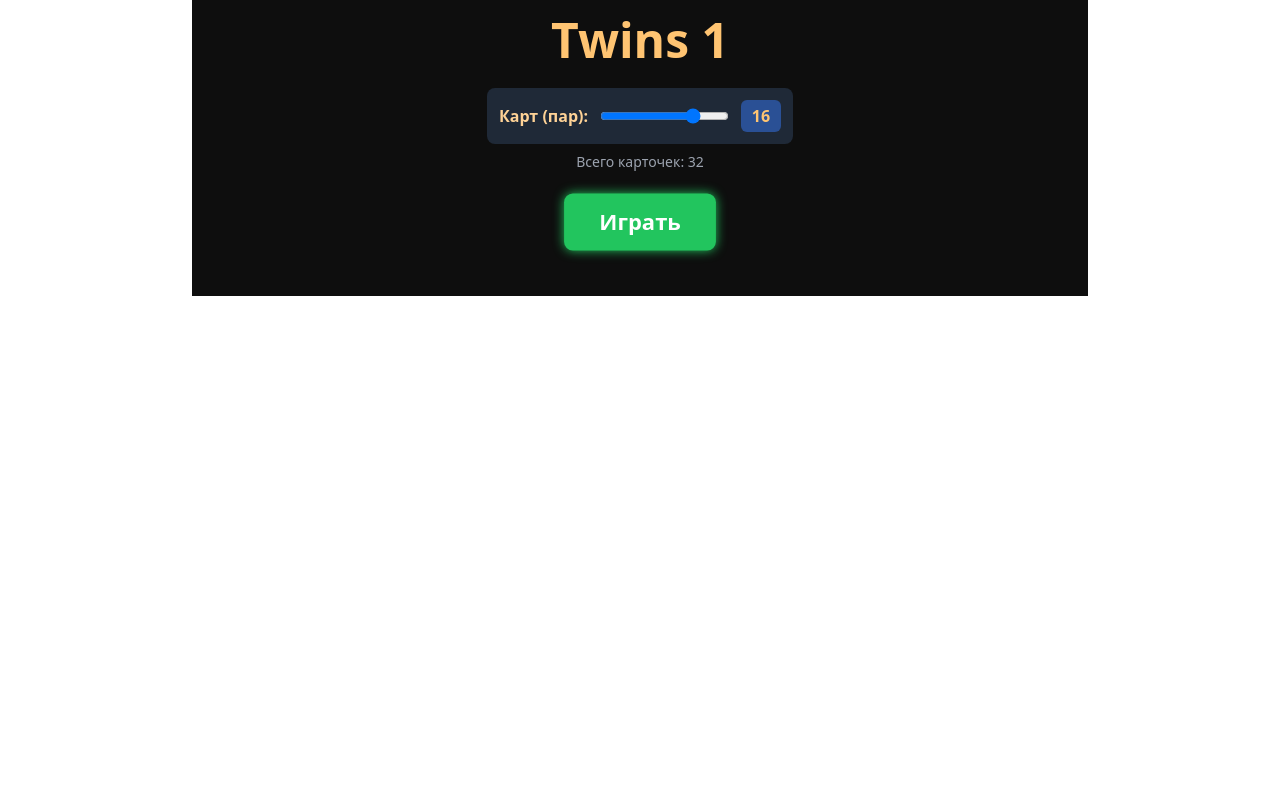
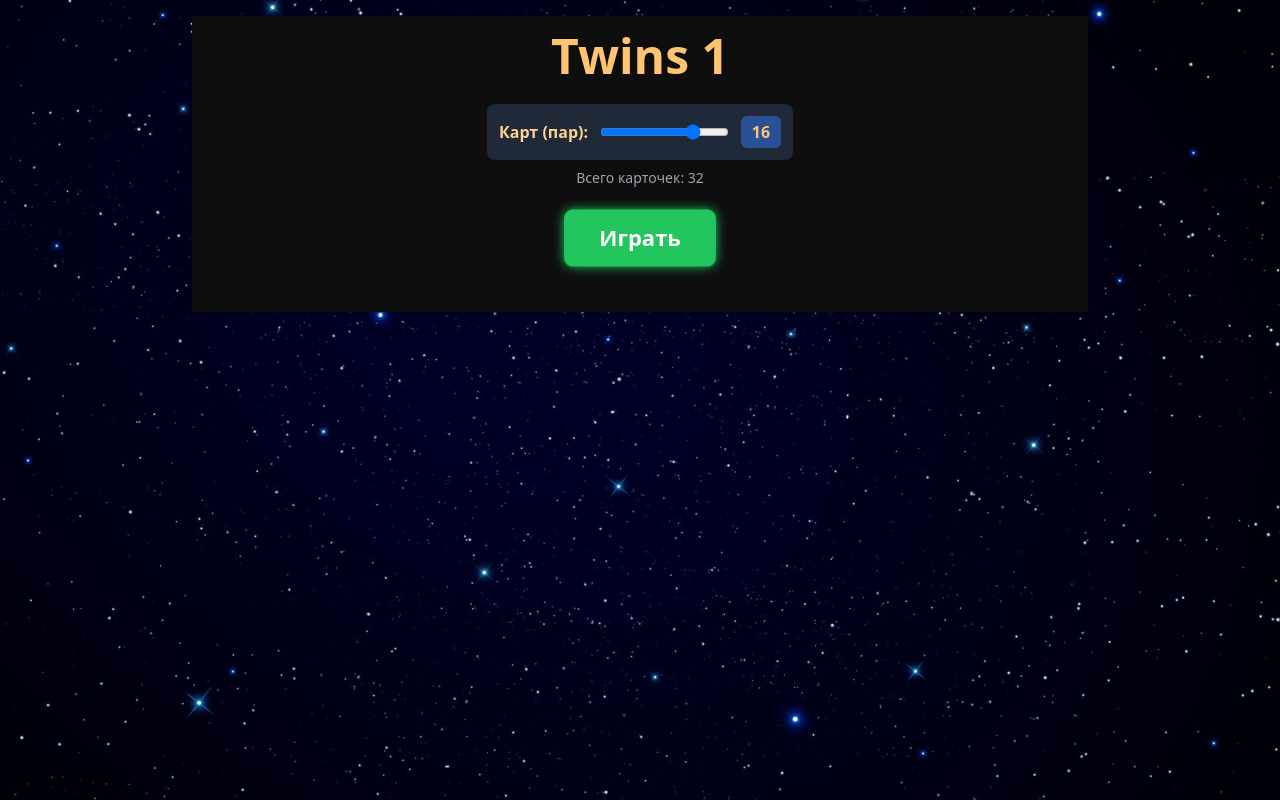
Before and after one commit to shaula-hub/twins1, a React (Vite) app: page / in a window 1280 px wide. Built offline with nearby package versions, Linux system fonts and the light colour scheme.

Commit message:
Final tuning

```diff
--- a/src/components/twins1.jsx
+++ b/src/components/twins1.jsx
@@ -164,7 +164,8 @@ const Twins1 = () => {
       newCards.push(card1, card2);
     });
 
-    // Shuffle the cards
+    // Shuffle the cards 2 times
+    newCards = shuffleCards(newCards);
     newCards = shuffleCards(newCards);
 
     // Then assign sequence numbers up to their final position
@@ -504,6 +505,18 @@ const Twins1 = () => {
 
   return (
     <div
+      className="flex flex-col items-center w-full min-h-screen"
+      style={{
+        backgroundImage: `url(${import.meta.env.BASE_URL}background.jpg)`,
+        backgroundSize: "cover",
+        backgroundPosition: "center center",
+        backgroundRepeat: "no-repeat",
+        backgroundAttachment: "fixed",
+        userSelect: "none",
+        padding: "1rem",
+      }}
+    >
+      <div
         className="flex flex-col items-center text-white w-full max-w-4xl mx-auto p-4"
         style={{ backgroundColor: "#0E0E0E", color: "#FFC472" }}
       >
@@ -656,7 +669,8 @@ const Twins1 = () => {
                     animation: "none", // We'll use React state for animation instead
                     transform: `scale(${congratsScale})`, // Scale based on state
                     opacity: congratsOpacity, // Opacity based on state
-                  transition: "transform 0.6s ease-out, opacity 0.6s ease-out",
+                    transition:
+                      "transform 0.6s ease-out, opacity 0.6s ease-out",
                   }}
                 >
                   <h2 className="text-3xl font-bold mb-2">Поздравляем!</h2>
@@ -771,6 +785,7 @@ const Twins1 = () => {
           </div>
         )}
       </div>
+    </div>
   );
 };
 
--- a/src/index.css
+++ b/src/index.css
@@ -13,3 +13,12 @@
 .spinning-effect {
   animation: spin 1s ease-in-out;
 }
+
+html,
+body,
+#root {
+  height: 100%;
+  margin: 0;
+  padding: 0;
+  overflow-x: hidden;
+}
```
Also changed, not shown: public/background.jpg (added). Lines whose indentation alone changed are shown as unchanged.
